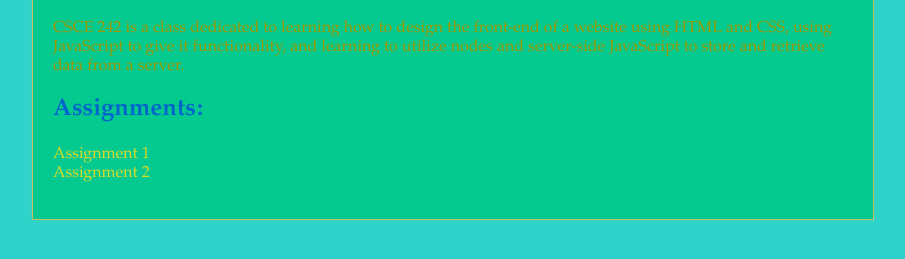
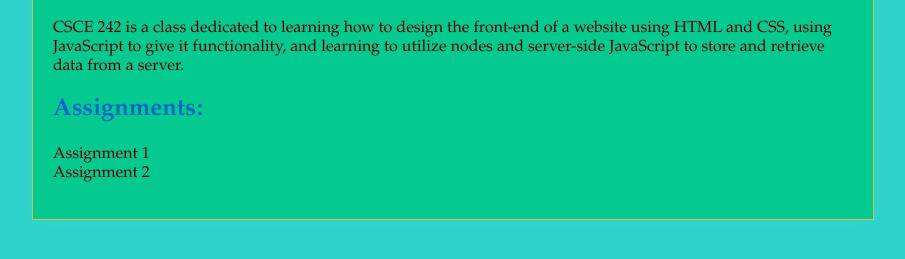
Before and after one commit to WhaleSC12/WhaleSC12.github.io, a plain HTML site: page index.html in a window 1280 px wide. Shown: the part 91-350 px from the top of the page, without its empty margins (187-1092 px from the left). Drawn offline with Linux system fonts and the light colour scheme.

Commit message:
torchitallupahhhfdsfdsfdsadasdsa

```diff
--- a/index.html
+++ b/index.html
@@ -4,7 +4,7 @@
     <style>
         body {
             font-family: 'Garamond', sans-serif;
-            color: #9d9803;
+            color: #4c0202;
             background: #2dd3cb;
         }
 
@@ -31,7 +31,7 @@
         li a {
             font-family: 'Garamond', sans-serif;
             text-decoration: none;
-            color: #dbdb26;
+            color: #4c0202;
         }
 
 
```
